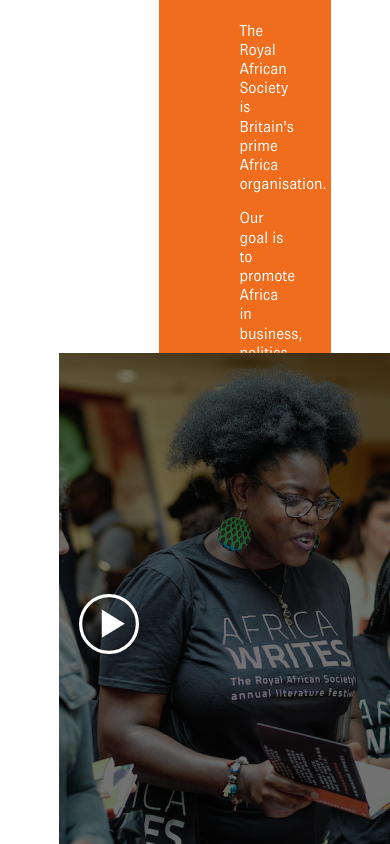
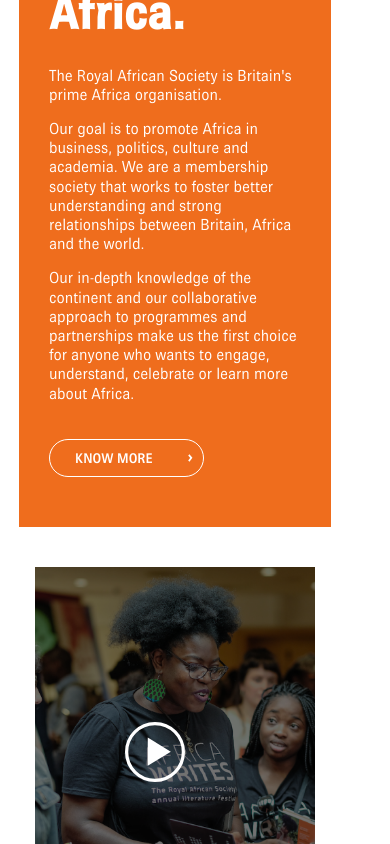
Before and after one commit to nenman-dev/ASA-UK, a React (Vite) app: page / in a window 390 px wide. Shown: the part 1156-2000 px from the top of the page. Built offline with nearby package versions, Linux system fonts and the light colour scheme.

Commit message:
pillarcard mobile

```diff
--- a/src/App.jsx
+++ b/src/App.jsx
@@ -1,4 +1,4 @@
-import React from 'react'
+import React, {useState} from 'react'
 import Navbar from './Components/Navbar/Navbar'
 import Hero from './Components/Hero/Hero'
 import About from './Components/About/About'
@@ -13,17 +13,19 @@
 import MidFooter from './Components/MidFooter/MidFooter'
 import MainFooter from './Components/MainFooter/MainFooter'
 import Bottom from './Components/BottomFooter/BottomFooter'
+import VideoPlayer from './Components/VideoPlayer/VideoPlayer'
 
 
 
 const App = () => {
+  const [playState, setPlayState]= useState(false);
   return (
     <div>
       <Topbar/>
       <Navbar/>
       <Hero/>
       <div className='container'>
-        <About/>
+        <About setPlayState={setPlayState}/>
         <Title title='Our Pillars'/>
         <Pillars/>
         <Title title='Events'/>
@@ -37,7 +39,7 @@
       <MidFooter/>
       <MainFooter/>
       <Bottom/>
-
+      <VideoPlayer playState={playState} setPlayState={setPlayState}/>
     </div>
   )
 }
--- a/src/Components/About/About.css
+++ b/src/Components/About/About.css
@@ -68,3 +68,72 @@
     width: 5px;
     margin-right: 10px;
 }
+@media (max-width: 1100px) {
+   .about {
+        margin: auto;
+        display: flex;
+        flex-direction: column-reverse;
+        position: relative;
+        align-items: center;
+        width: 100%;
+    }
+    .about-left {
+        position: relative;
+        width: 90%;
+        right: 40px;
+    }
+    .about-right {
+        width: 100%;
+        margin: 0;
+        padding: 0;
+        margin-top: 90px;
+        padding: 50px 30px 50px 30px;
+        right: 20px;
+        z-index: 1;
+    }
+    .about img {
+        width: 100%;
+        height: auto;
+    }
+    .play_icon {
+        width: 60px!important;
+        position: absolute!important;
+        top: 50%;
+        left: 50%!important;
+        transform: translate(-50%,-50%);
+        cursor: pointer;
+    }
+    .about h4 {
+        font-weight: 700;
+        font-size: 48px;
+        font-family: 'Brown-Medium';
+        line-height: 94%;
+        color: #FFFFFF;
+        margin-bottom: 30px;
+    }
+    .about p {
+        color: #FFFFFF;
+        margin-bottom: 15px;
+        font-size: 16px;
+        font-family: 'Brown'!important;
+    }
+
+    .btn {
+        margin-top: 20px;
+        color: #FFFFFF;
+        padding: 10px 25px;
+        background: #EF6D1D;
+        font-size: 14px;
+        border-radius: 30px;
+        border: 1px solid #FFFFFF;
+        cursor: pointer;
+        display: inline-flex;
+        align-items: center;
+        justify-content: center;
+        font-family: 'Brown-Medium';
+    }
+    .btn img {
+        width: 5px;
+        margin-right: 5px;
+    }
+}
--- a/src/Components/About/About.jsx
+++ b/src/Components/About/About.jsx
@@ -5,12 +5,12 @@
 import play_icon from '../../assets/play.svg'
 
 
-const About = () => {
+const About = ({setPlayState}) => {
   return (
     <div className='about'>
         <div className='about-left'>
             <img src={about_img} alt="about_img"/>
-            <img src={play_icon} alt="play_icon" className='play_icon'/>
+            <img src={play_icon} alt="" className='play_icon' onClick={()=>{setPlayState(true)}}/>
         </div>
         <div className='about-right'>
             <h4>What we do. <br/>Promoting Africa.</h4>
--- a/src/Components/GalleryCard/GalleryCard.css
+++ b/src/Components/GalleryCard/GalleryCard.css
@@ -46,3 +46,6 @@
     margin-left: 10px;
     justify-content: left;
 }
+@media (max-width: 1100px) {
+
+}
--- a/src/Components/Hero/Hero.css
+++ b/src/Components/Hero/Hero.css
@@ -42,9 +42,7 @@
 
 }
 @media (max-width: 1100px) {
-    .hero {
-        background-size: contain;
-    }
+
     .hero-text {
         text-align: left;
         max-width: 400px;
--- a/src/Components/PillarCard/PillarCard.css
+++ b/src/Components/PillarCard/PillarCard.css
@@ -32,3 +32,35 @@
     right: 41px;
     width: 6px!important;
 }
+
+@media (max-width: 1100px) {
+    .gallery {
+        flex-wrap: wrap;
+    }
+    .gallery img {
+        width: 400px;
+        height: auto;
+
+    }
+
+    .content  {
+        display: flex;
+        height: 30px;
+        justify-content: space-between;
+        gap: 10px;
+
+    }
+    .arrow {
+        position: relative;
+        bottom: 50px;
+        right: 41px;
+        width: 6px!important;
+    }
+}
+@media (max-width: 500px) {
+    .gallery img {
+        width: 400px;
+        height: auto;
+    }
+
+}
--- /dev/null
+++ b/src/Components/VideoPlayer/VideoPlayer.css
@@ -0,0 +1,23 @@
+.video-container {
+    position: fixed;
+    top: 0;
+    left: 0;
+    width: 100%;
+    height: 100%;
+    background: rgba(0,0,0,0.9);
+    z-index: 999;
+    display: flex;
+    align-items: center;
+    justify-content: center;
+}
+
+.video-container iframe {
+  width: 90%;
+  max-width: 800px;
+  height: 450px;
+  border: none;
+  background: black;
+}
+.video-container.hide {
+    display: none;
+}
--- /dev/null
+++ b/src/Components/VideoPlayer/VideoPlayer.jsx
@@ -0,0 +1,24 @@
+import React, {useRef} from 'react'
+import './VideoPlayer.css'
+
+const VideoPlayer = ({playState, setPlayState}) => {
+
+    const player =useRef(null);
+
+    const closePlayer = (e)=> {
+        if(e.target === player.current){
+            setPlayState(false);
+        }
+    }
+  return (
+    <div className={`video-container ${playState?'':'hide'}`}ref={player} onClick={closePlayer}>
+        <iframe
+            src="https://www.youtube.com/embed/kD3byU34KQ4"
+            allow="accelerometer; clipboard-write; encrypted-media; gyroscope; picture-in-picture"
+            allowFullScreen>
+        </iframe>
+    </div>
+  )
+}
+
+export default VideoPlayer
```
